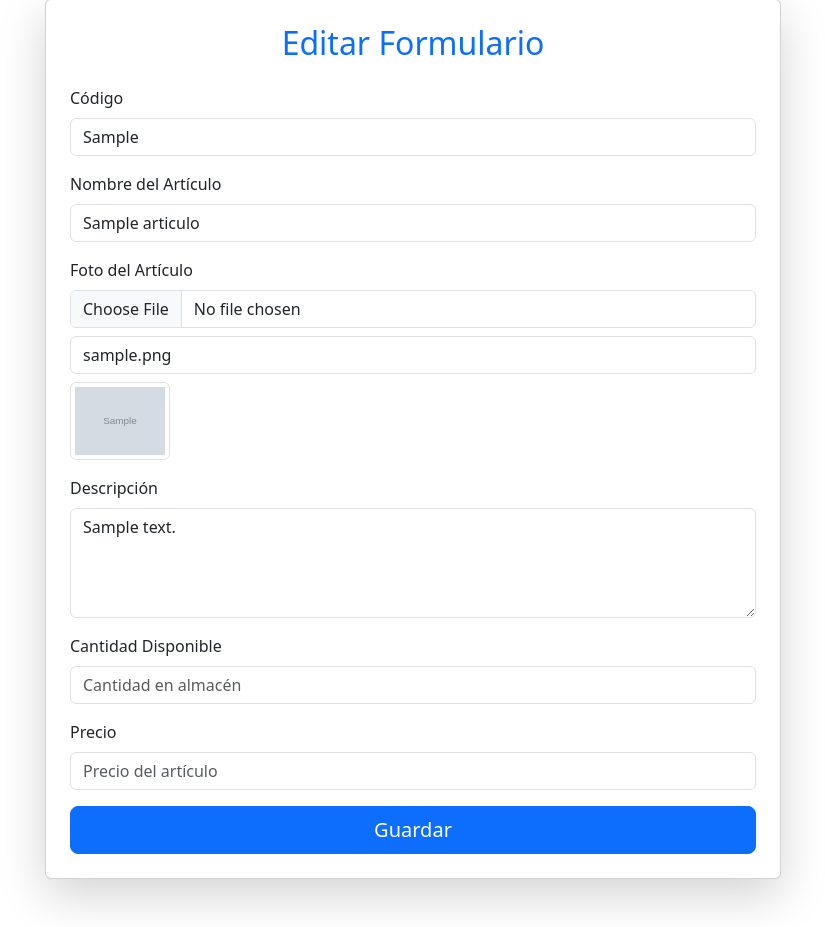
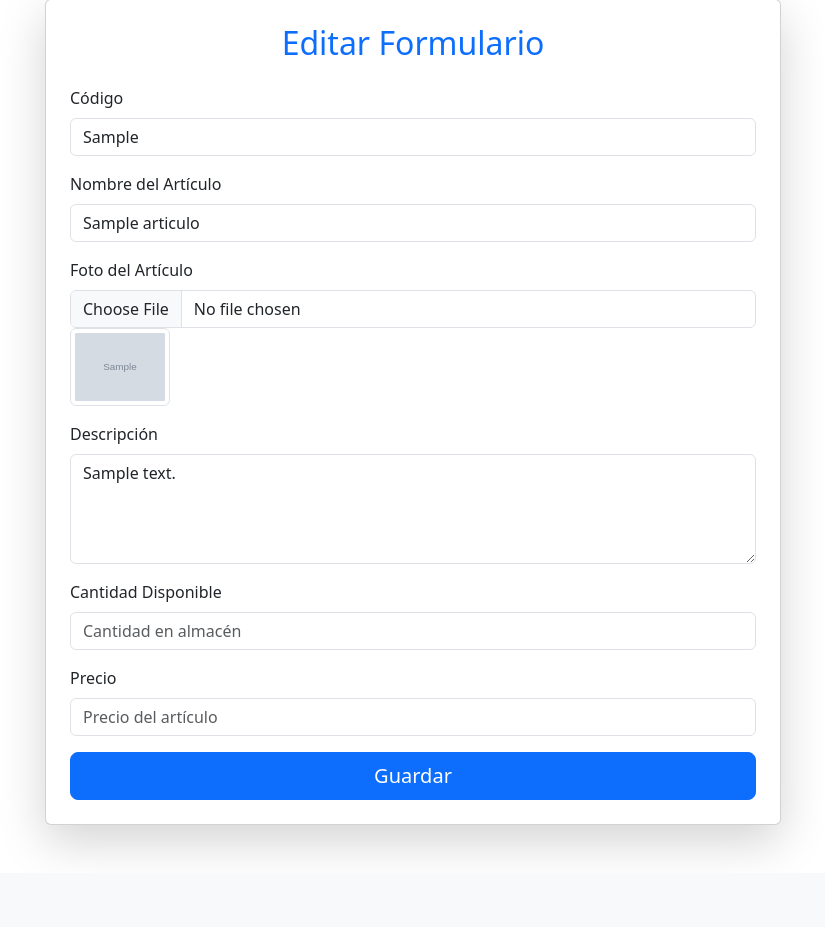
Before and after one commit to tommykd1335/inventario, a Node server app: page /edit/600000000000000000000001 in a window 1280 px wide. Shown: the part 105-1032 px from the top of the page, without its empty margins (227-1052 px from the left). After the commit the page ends 952 px from the top, so only its background shows below. Run offline with Node 20, Linux system fonts and the light colour scheme; tables that the repository leaves empty hold one stand-in row (values such as "Sample post"); grey boxes marked "Sample" are stand-in pictures; some libraries are stand-ins or nearby versions.

Commit message:
Corrección en rutas y manejo de imágenes

```diff
--- a/src/views/editarArticulo.ejs
+++ b/src/views/editarArticulo.ejs
@@ -18,16 +18,8 @@
 
                         <div class="mb-3">
                             <label for="foto" class="form-label">Foto del Artículo</label>
-                            <!-- Input para subir nueva foto -->
-                            <input type="file" class="form-control" name="foto" id="foto">
-
-                            <!-- Muestra el nombre del archivo actual (solo lectura) -->
-                            <input type="text" class="form-control mt-2" id="foto_nombre" value="<%= articulo.foto %>" readonly>
-
-                            <!-- Campo oculto para enviar el nombre de la imagen actual si no se cambia -->
-                            <input type="hidden" name="old_image" value="<%= articulo.foto %>">
-                            <!-- Vista previa de la imagen actual -->
-                            <img src="/upload/<%= articulo.foto %>" width="100" class="img-thumbnail mt-2">
+                            <input type="file" class="form-control" name="foto"  required>
+                            <img src="/upload/<%= articulo.foto %>" width="100" class="img-thumbnail">
                         </div>
 
                         <div class="mb-3">
```
Also changed, not shown: src/upload/1741060133464images.jpeg (renamed from src/upload/1741044810798images.jpeg).
